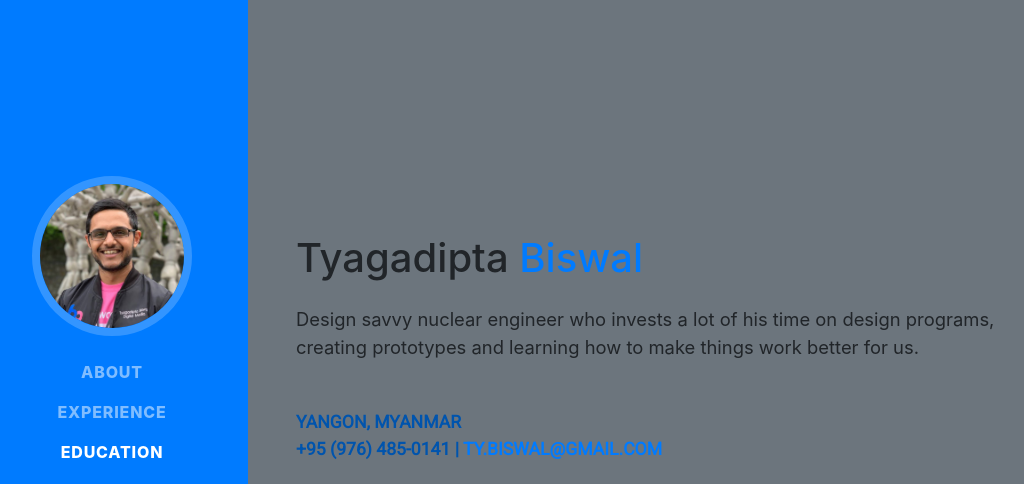
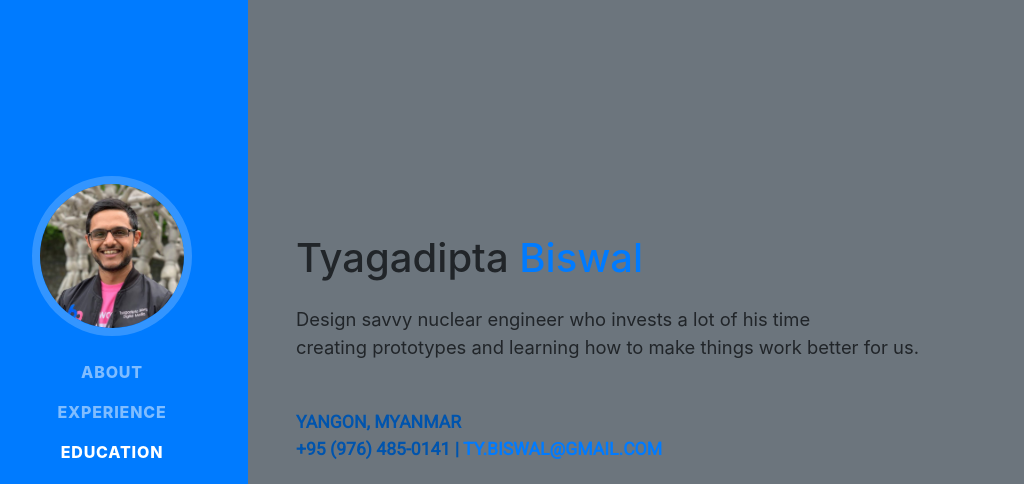
Before and after one commit to tybiswal/resume-page, a website with bundled scripts: page index.html in a window 1280 px wide. Shown: the top 484 px of the page, without its empty margins (24-1048 px from the left). Built offline with nearby package versions, Linux system fonts and the light colour scheme; a web font is replaced by a local one.

Commit message:
Minor Spell Edits

```diff
--- a/index.html
+++ b/index.html
@@ -71,7 +71,7 @@
         <h1 class="mb-0">Tyagadipta
           <span class="text-primary">Biswal</span>
         </h1><br>
-        <p class="lead mb-5">Design savvy nuclear engineer who invests a lot of his time on design programs,<br> creating prototypes and learning how to make things work better for us.</p>
+        <p class="lead mb-5">Design savvy nuclear engineer who invests a lot of his time <br> creating prototypes and learning how to make things work better for us.</p>
         <div class="subheading mb-5">Yangon, Myanmar<br>+95 (976) 485-0141 | <a href="mailto:ty.biswal@gmail.com">ty.biswal@gmail.com</a>
         </div>
         <div class="social-icons">
```
